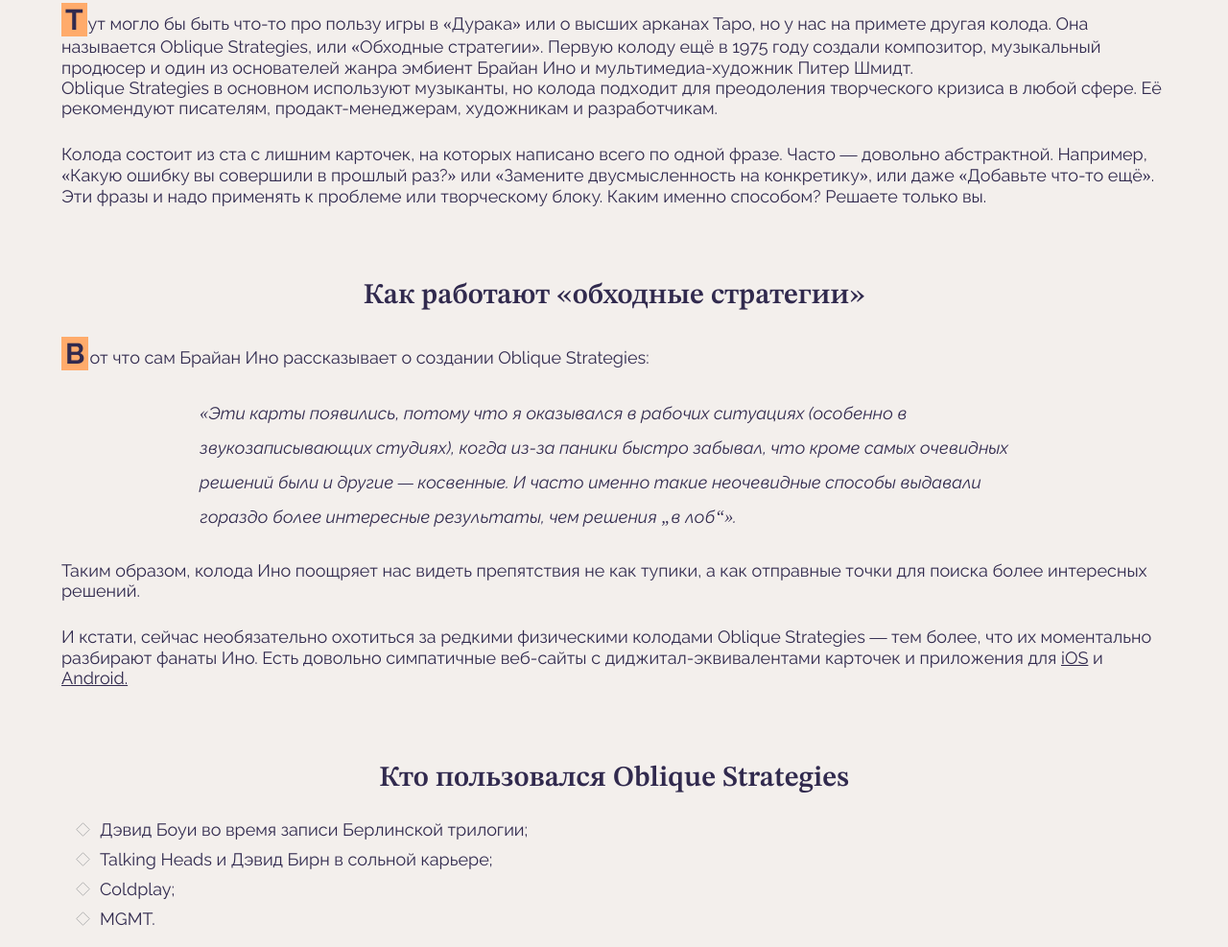
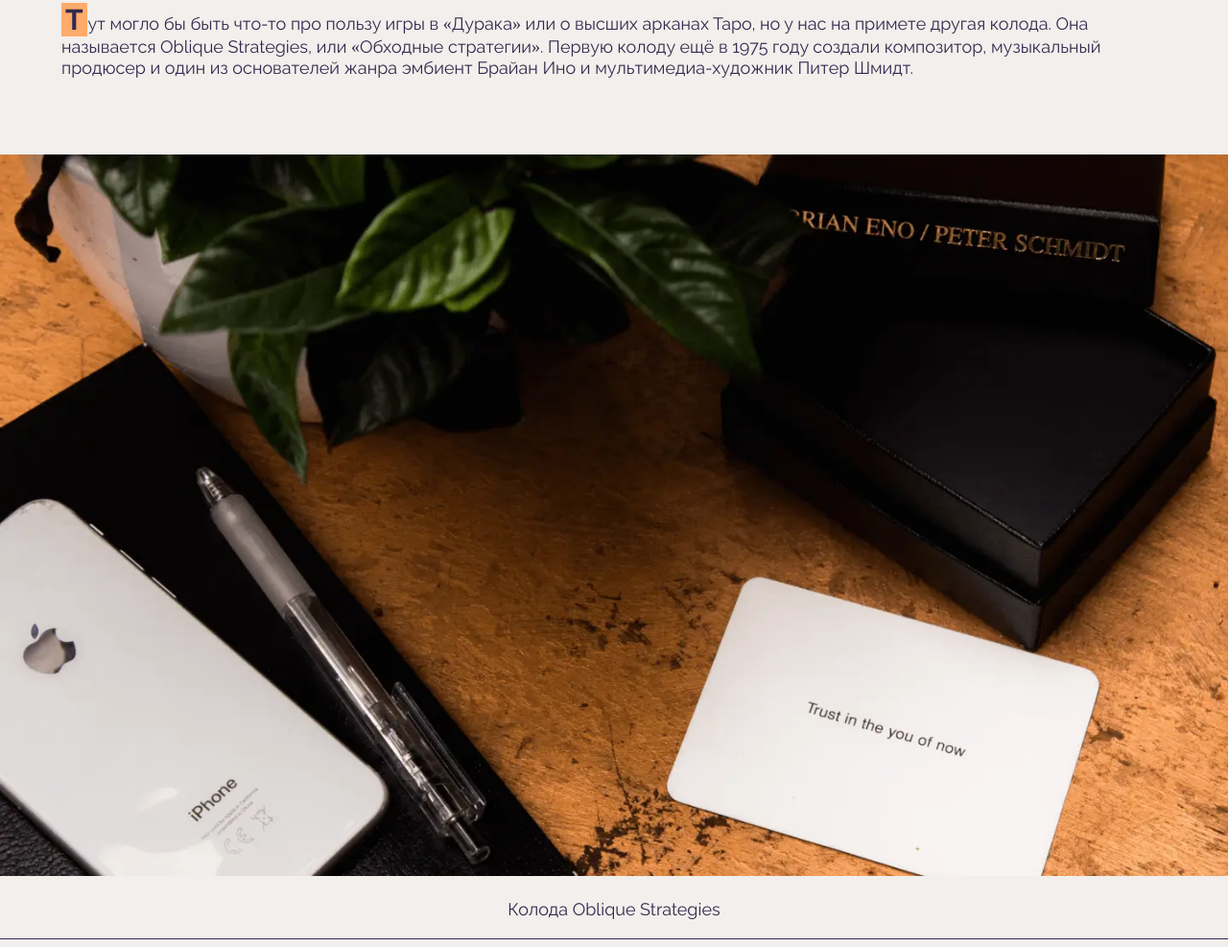
Before and after one commit to sergeybabann/karty-podskazhut-main, a plain HTML site: page index.html in a window 1280 px wide. Shown: the part 625-1612 px from the top of the page at 96% size. Drawn offline with Linux system fonts and the light colour scheme.

Commit message:
выполнил 7 шаг

```diff
--- a/index.html
+++ b/index.html
@@ -50,6 +50,34 @@
           жанра эмбиент Брайан Ино и мультимедиа-художник Питер Шмидт.
         </p>
       </div>
+
+      <!----- Фотография ----->
+      <figure class="content__figure">
+        <!-- Оптимизация изображения при помощи данных форматов находящихся в тегах source -->
+        <picture>
+          <source
+            srcset="./images/cards-1x.avif 1x, ./images/cards-2x.aviv 2x"
+            type="image/aviv"
+          />
+
+          <source
+            srcset="./images/cards-1x.webp 1x, ./images/cards-2x.webp 2x"
+            type="image/webp"
+          />
+
+          <img
+            loading="lazy"
+            class="content__picture"
+            srcset="./images/cards-1x.png 1x, ./images/cards-2x.png 2x"
+            alt="Колода Oblique Strategies на деревянном столе в окружении
+          смартфона, ручки, записной книжки, ручки и цветка"
+          />
+        </picture>
+
+        <figcaption class="content__picture-caption">
+          <p>Колода Oblique Strategies</p>
+        </figcaption>
+      </figure>
 
       <!----- Блок с текстом ----->
       <div class="content__text-block">
@@ -111,6 +139,14 @@
         </p>
       </div>
 
+      <!----- Карточка ----->
+      <article class="content__card">
+        <h3 class="content__card-title heading">
+          Use an <span class="colored-text">old idea</span>
+        </h3>
+        <p class="content__card-subtitle">Воспользуйтесь старой идеей</p>
+      </article>
+
       <!----- h2 ----->
       <h2 class="heading content__title">Кто пользовался Oblique Strategies</h2>
       <div class="content__text-block">
--- a/styles/style.css
+++ b/styles/style.css
@@ -51,7 +51,7 @@
 }
 
 .content-section {
-  /* создание полей по бокам */
+  /* создание полей по бокам. по 5 единиц слева и справа */
   padding: 0 5vi;
 }
 
@@ -121,6 +121,25 @@
   background-color: var(--accent-color);
 }
 
+/*----- Классы для изображения -----*/
+.content__picture {
+  inline-size: 100%;
+}
+
+.content__figure {
+  position: relative;
+  inline-size: calc(100% + 10vi);
+  margin: 7% auto;
+  inset-inline-end: 5vi;
+}
+
+.content__picture-caption {
+  border-block-end: 1px solid currentColor;
+  padding: 20px;
+  font-size: 18px;
+  text-align: center;
+}
+
 .page {
   /* вся страница */
   min-inline-size: 360px;
```
